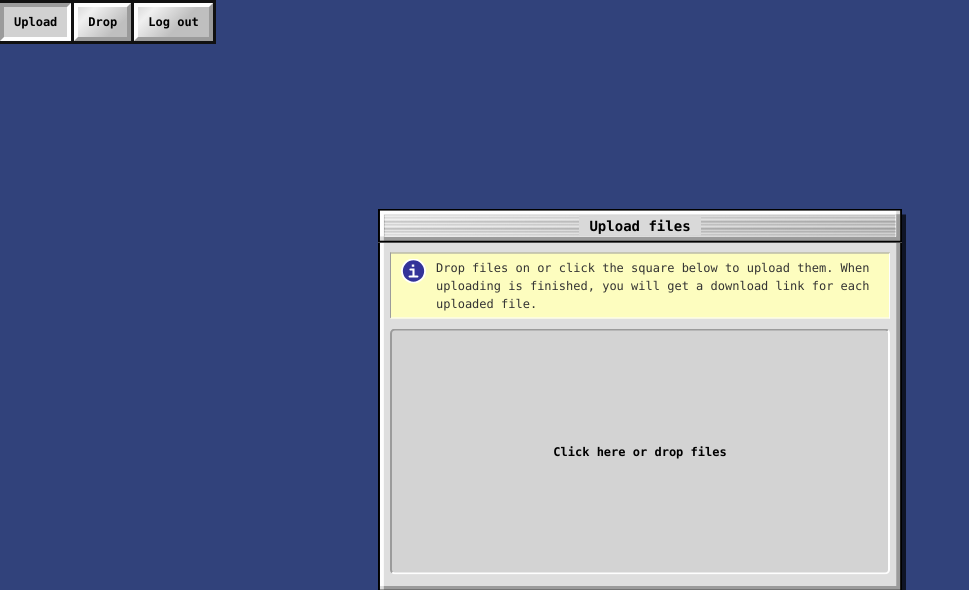
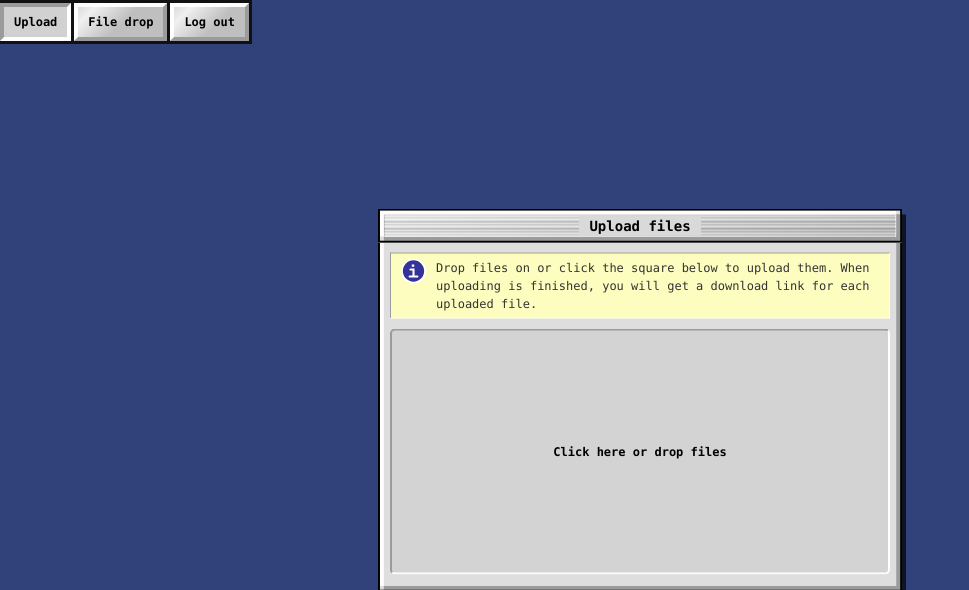
Before and after one commit to dheurlin/bsfiles, a Flask app: page / in a window 1280 px wide. Shown: the top 590 px of the page, without its empty margins (0-969 px from the left). Run offline with Flask 2, Linux system fonts and the light colour scheme; the visitor is signed in with stand-in values (Sample User, id 1); style sheets or scripts are compiled from the project's sources; some libraries are stand-ins or nearby versions.

Commit message:
Formatting

```diff
--- a/project/bsfiles/templates/nav.html
+++ b/project/bsfiles/templates/nav.html
@@ -6,8 +6,8 @@
 
 {% set nav_items =
 [
-  ({"text" : "Upload"        , "url" : url_for('main.index')  })
-, ({"text" : "Drop"          , "url" : ""                     })
+  ({"text" : "Upload"     , "url" : url_for('main.index')})
+, ({"text" : "File drop"  , "url" : ""                   })
 , auth_btn
 ] %}
 
```
